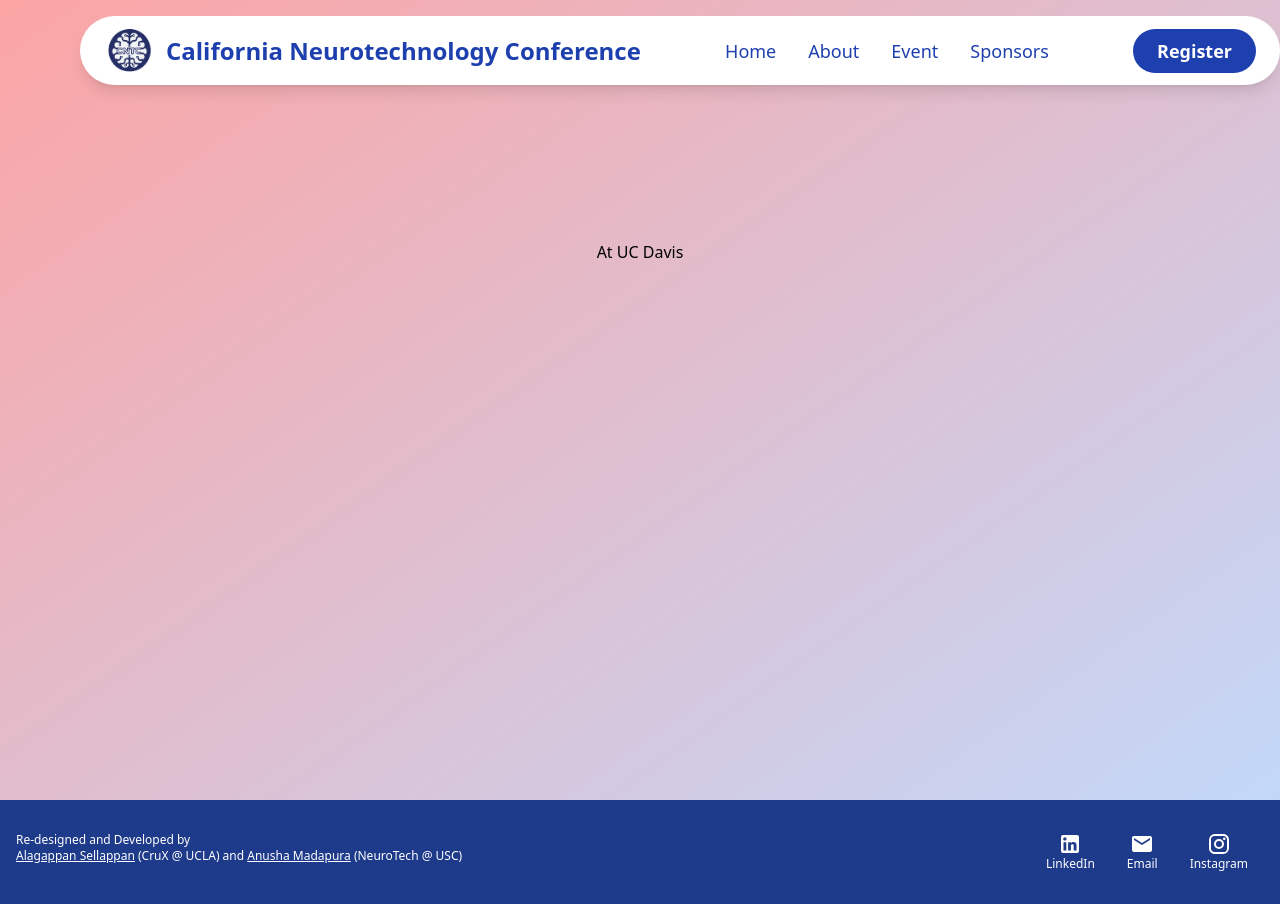
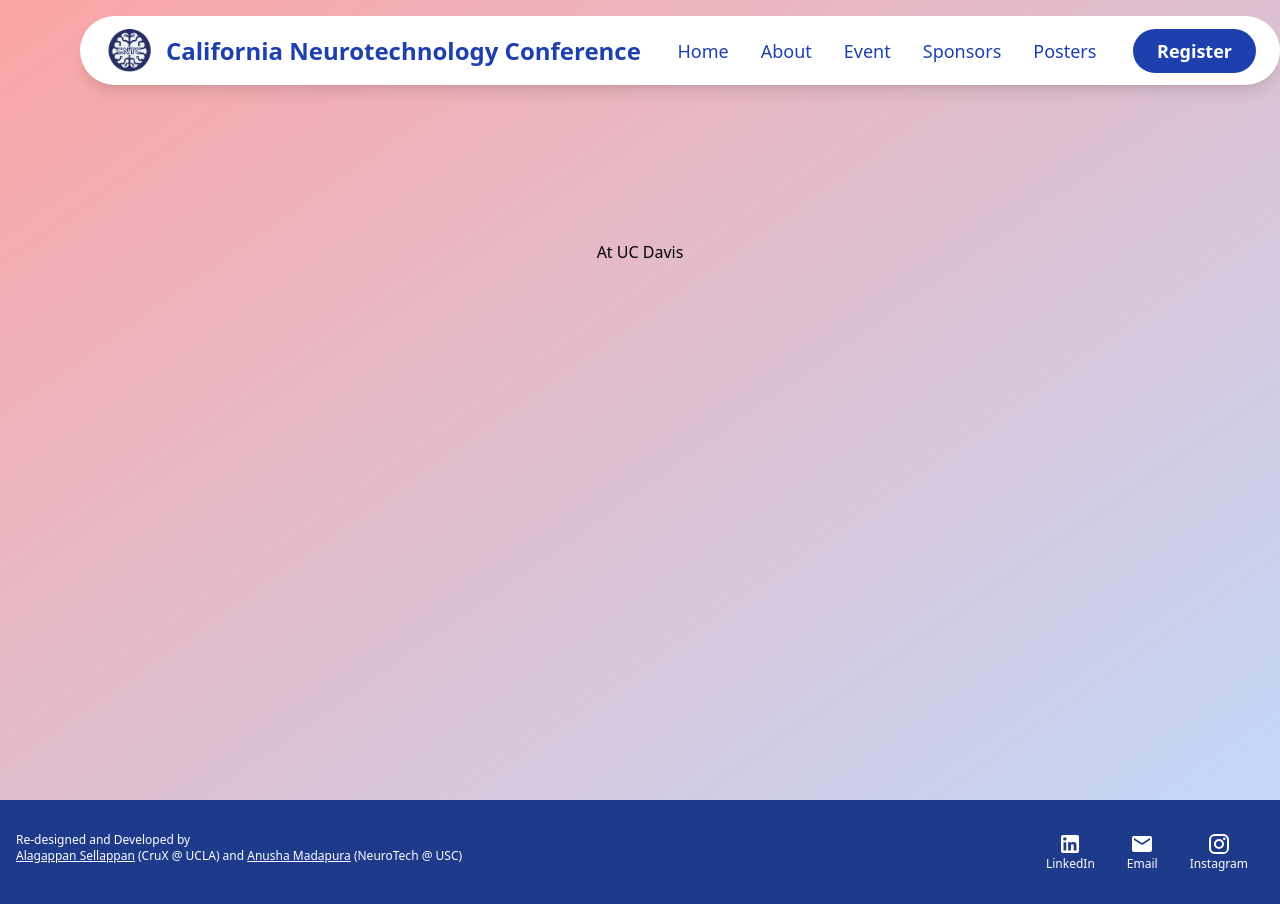
Before and after one commit to Nusha2003/2025-CNTC-Copy, a Next.js app: page /venue in a window 1280 px wide. Built offline with nearby package versions, Linux system fonts and the light colour scheme.

Commit message:
added poster link

```diff
--- a/components/Nav.tsx
+++ b/components/Nav.tsx
@@ -24,7 +24,9 @@ export default function NavBar() {
                     <NavItem href="/about" label="About" active={path === "/about"} />
                     <NavItem href="/event" label="Event" active={path === "/event"} />
                     <NavItem href="/sponsors" label="Sponsors" active={path === "/sponsors"} />
-                    {/* <NavItem href="/posters" label="Posters" /> */}
+                    <a href = "https://docs.google.com/forms/d/e/1FAIpQLSeRJnrSyoLyabjhnkZgt-DE2OGqMhbgSD21fAvwDvInlMGjCA/viewform?usp=dialog" target = "_blank" rel="noopener noreferrer" className="hover:text-blue-600 transition text-blue-800">
+                        Posters
+                        </a>
                 </div>
 
                 {/* Register Button */}
```
